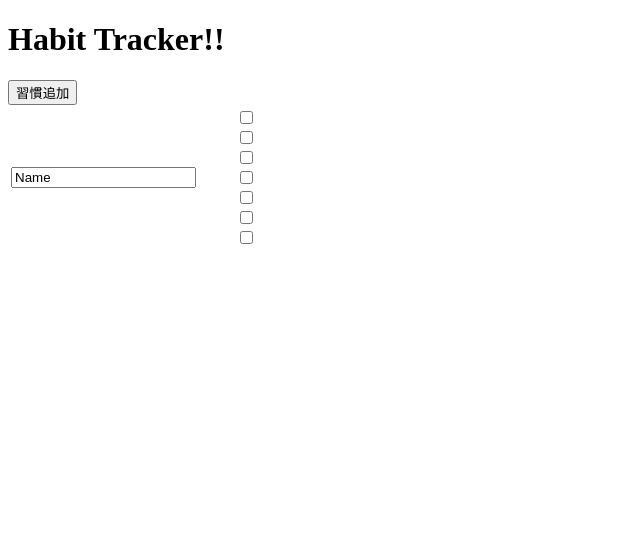
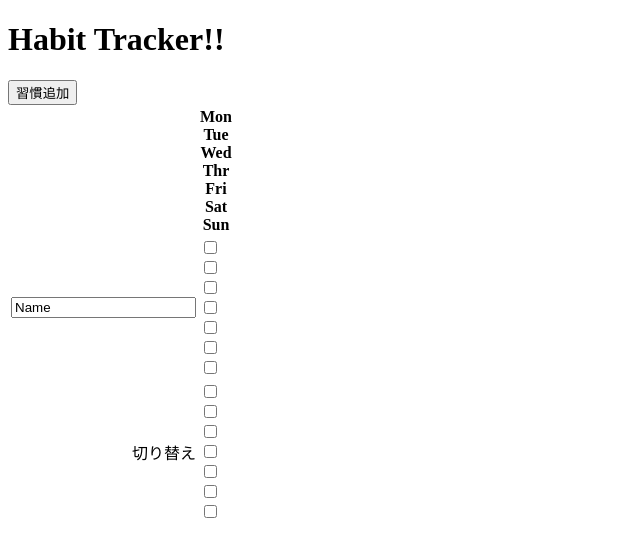
Before and after one commit to otyazukeGit/habit_tracker, a React app: page /#/ in a window 1280 px wide. Shown: the top 556 px of the page, without its empty margins (0-640 px from the left). Built offline with nearby package versions, Linux system fonts and the light colour scheme; the HTML template or start-up script is replaced by a standard one.

Commit message:
基本形追加 ・テーブルCSS少し追加 ・ヘッダ追加、フッタ追加 ・チェックボックスstate管理 ・曜日単位でチェックボックスon/off ・テキスト変更state管理

```diff
--- /dev/null
+++ b/02_component/footer.tsx
@@ -0,0 +1,43 @@
+import * as React from 'react'
+
+interface PropsFooter {
+	footerDays:{
+		monday:boolean,
+		tuesday:boolean,
+		wednesday:boolean,
+		thirsday:boolean,
+		friday:boolean,
+		sataday:boolean,
+		sunday:boolean
+	}
+	switchHabitAllDays: Function,
+}
+
+export class HabitFooter extends React.Component<PropsFooter, {}> {
+	constructor(props){
+		super(props)
+	}
+
+	switchDay(e){
+		this.props.switchHabitAllDays(e.target.checked, e.target.className)
+	}
+
+	render(){
+		return (
+			<tr className="habitLane">
+				<td style={{textAlign:"right"}}>切り替え</td>
+				<td>
+					<div className="days">
+						<div className="dayItem"><input type="checkbox" className="monday" checked={this.props.footerDays.monday} onChange={this.switchDay.bind(this)}/></div>
+						<div className="dayItem"><input type="checkbox" className="tuesday" checked={this.props.footerDays.tuesday} onChange={this.switchDay.bind(this)}/></div>
+						<div className="dayItem"><input type="checkbox" className="wednesday" checked={this.props.footerDays.wednesday} onChange={this.switchDay.bind(this)}/></div>
+						<div className="dayItem"><input type="checkbox" className="thirsday" checked={this.props.footerDays.thirsday} onChange={this.switchDay.bind(this)}/></div>
+						<div className="dayItem"><input type="checkbox" className="friday" checked={this.props.footerDays.friday} onChange={this.switchDay.bind(this)}/></div>
+						<div className="dayItem"><input type="checkbox" className="sataday" checked={this.props.footerDays.sataday} onChange={this.switchDay.bind(this)}/></div>
+						<div className="dayItem"><input type="checkbox" className="sunday" checked={this.props.footerDays.sunday} onChange={this.switchDay.bind(this)}/></div>
+					</div>
+				</td>
+			</tr>
+		)
+	}
+}
--- /dev/null
+++ b/02_component/header.tsx
@@ -0,0 +1,26 @@
+import * as React from 'react'
+
+export class HabitHeader extends React.Component<{}> {
+	constructor(props){
+		super(props)
+	}
+
+	render(){
+		return (
+			<tr className="habitLane">
+				<th></th>
+				<th>
+					<div className="days">
+						<div className="dayItem">Mon</div>
+						<div className="dayItem">Tue</div>
+						<div className="dayItem">Wed</div>
+						<div className="dayItem">Thr</div>
+						<div className="dayItem">Fri</div>
+						<div className="dayItem">Sat</div>
+						<div className="dayItem">Sun</div>
+					</div>
+				</th>
+			</tr>
+		)
+	}
+}
--- a/04_action/actions.ts
+++ b/04_action/actions.ts
@@ -5,3 +5,9 @@ export const addHabit = () => {
 export const modHabit = (key:number, name:string) => {
 	return {type: 'UPDATE_Habit', habitKey:key, habitName: name}
 }
+export const switchHabitAllDays = (onOff:boolean, className:string) => {
+	return {type: 'Switch_Habit_AllDays', onOff: onOff, className:className}
+}
+export const switchHabitDay = (key:number, onOff:boolean, className:string) => {
+	return {type: 'Switch_Habit_Day', habitKey:key, onOff: onOff, className:className}
+}
--- a/src/renderer.tsx
+++ b/src/renderer.tsx
@@ -3,13 +3,16 @@ import * as ReactDOM from 'react-dom'
 import {createStore} from 'redux'
 import {Provider, connect} from 'react-redux'
 import * as Actions from '../04_action/actions'
-
+import {HabitFooter} from '../02_component/footer'
+import {HabitHeader} from '../02_component/header'
 
 interface PropsHabit {
 	habitName : string,
 	// key: number,  //keyはReactの特別プロパティ  差分レンダリングの為にある。
 	habitKey: number,
-	modHabit: Function
+	habitDays: habitDaysType,
+	modHabit: Function,
+	switchHabitDay: Function,
 }
 interface StateHabit {
 }
@@ -24,8 +27,12 @@ class HabitLane extends React.Component<PropsHabit, StateHabit> {
 		}
 	}
 
-	changeText(e){
+	changeText(e){ //React input.valueの変更はonChangeで制御
 		this.props.modHabit(this.props.habitKey, e.target.value)
+	}
+
+	chandeDay(e){
+		this.props.switchHabitDay(this.props.habitKey, e.target.checked, e.target.className)
 	}
 
 	render() {
@@ -35,22 +42,22 @@ class HabitLane extends React.Component<PropsHabit, StateHabit> {
 		return (
 			<tr className="habitLane">
 				<td><input type="text" value={this.props.habitName} onChange={this.changeText.bind(this)} id="habitName"/></td>
-				<td>　　</td>
 				<td>
 					<div className="days">
-						<div className="dayItem monday"><input type="checkbox"/></div>
-						<div className="dayItem tuesday"><input type="checkbox"/></div>
-						<div className="dayItem wednesday"><input type="checkbox"/></div>
-						<div className="dayItem thirsday"><input type="checkbox"/></div>
-						<div className="dayItem friday"><input type="checkbox"/></div>
-						<div className="dayItem sataday"><input type="checkbox"/></div>
-						<div className="dayItem sunday"><input type="checkbox"/></div>
+						<div className="dayItem"><input type="checkbox" className="monday" checked={this.props.habitDays.monday} onChange={this.chandeDay.bind(this)}/></div>
+						<div className="dayItem"><input type="checkbox" className="tuesday" checked={this.props.habitDays.tuesday} onChange={this.chandeDay.bind(this)}/></div>
+						<div className="dayItem"><input type="checkbox" className="wednesday" checked={this.props.habitDays.wednesday} onChange={this.chandeDay.bind(this)}/></div>
+						<div className="dayItem"><input type="checkbox" className="thirsday" checked={this.props.habitDays.thirsday} onChange={this.chandeDay.bind(this)}/></div>
+						<div className="dayItem"><input type="checkbox" className="friday" checked={this.props.habitDays.friday} onChange={this.chandeDay.bind(this)}/></div>
+						<div className="dayItem"><input type="checkbox" className="sataday" checked={this.props.habitDays.sataday} onChange={this.chandeDay.bind(this)}/></div>
+						<div className="dayItem"><input type="checkbox" className="sunday" checked={this.props.habitDays.sunday} onChange={this.chandeDay.bind(this)}/></div>
 					</div>
 				</td>
 			</tr>
 		)
 	}
 }
+
 
 /**
  * 親コンポーネントクラス用 Props
@@ -59,10 +66,15 @@ interface Props0 {
 	initialState?: initialStateType,
 	habits: [{
 		habitKey:number,
-		habitName:string
+		habitName:string,
+		habitDays:habitDaysType,
+		footerDays:habitDaysType
 	}],
+	footerDays: habitDaysType,
 	addHabit: Function,
-	modHabit: Function
+	modHabit: Function,
+	switchHabitAllDays: Function,
+	switchHabitDay: Function
 }
 /**
  * 親コンポーネントクラス用 State
@@ -86,7 +98,17 @@ class App extends React.Component<Props0, State0> {
 				<div className="OutBorder">
 					<table id="habits">
 						<tbody>
-							{this.props.habits.map( (habit)=>{return <HabitLane habitName={habit.habitName} key={habit.habitKey} habitKey={habit.habitKey} modHabit={this.props.modHabit.bind(this)} />})}
+							<HabitHeader />
+							{this.props.habits.map( (habit)=>{
+								return <HabitLane
+									habitName={habit.habitName}
+									key={habit.habitKey}
+									habitKey={habit.habitKey}
+									habitDays={habit.habitDays}
+									modHabit={this.props.modHabit.bind(this)}
+									switchHabitDay={this.props.switchHabitDay.bind(this)} />}
+							)}
+							<HabitFooter footerDays={this.props.footerDays} switchHabitAllDays={this.props.switchHabitAllDays}/>
 						</tbody>
 					</table>
 				</div>
@@ -95,13 +117,26 @@ class App extends React.Component<Props0, State0> {
 	}
 }
 
+interface habitDaysType {
+		monday:boolean,
+		tuesday:boolean,
+		wednesday:boolean,
+		thirsday:boolean,
+		friday:boolean,
+		sataday:boolean,
+		sunday:boolean
+}
+
 // Storeに入れるstate用タイプ
 interface initialStateType {
 	keyIndex:number,
 	habits: [{
 		habitKey:number,
 		habitName:string
+		// habitDays:boolean[]
+		habitDays:habitDaysType,
 	}],
+	footerDays:habitDaysType
 }
 
 /**
@@ -111,8 +146,28 @@ const initialState:initialStateType = {
 	keyIndex:1,
 	habits: [{
 		habitKey:1,
-		habitName:"Name"
+		habitName:"Name",
+		// habitDays:[false,false,false,false,false,false,false]
+		habitDays:{
+			monday:false,
+			tuesday:false,
+			wednesday:false,
+			thirsday:false,
+			friday:false,
+			sataday:false,
+			sunday:false
+		},
 	}],
+	footerDays:{
+		monday:false,
+		tuesday:false,
+		wednesday:false,
+		thirsday:false,
+		friday:false,
+		sataday:false,
+		sunday:false
+	}
+
 }
 
 /**
@@ -121,20 +176,56 @@ const initialState:initialStateType = {
  * @param action 更新メソッド分岐名称、第２引数以降はセット用値
  */
 const reducer = (state = initialState , action) => {
+		let newMap
 		switch(action.type){
 			case 'ADD_Habit':
+				console.log("ADD_Habit()")
 				return Object.assign({}, state, {
 					keyIndex: state.keyIndex + 1,
-					habits: state.habits.concat({habitKey:state.keyIndex + 1, habitName:""})  // pushだとstate変更になるので、Reactが変更感知しないっぽい.
+					habits: state.habits.concat({
+						habitKey:state.keyIndex + 1,
+						habitName:"",
+						// habitDays:[false,false,false,false,false,false,false]
+						habitDays:{
+							monday:false,
+							tuesday:false,
+							wednesday:false,
+							thirsday:false,
+							friday:false,
+							sataday:false,
+							sunday:false
+						}
+					})  // pushだとstate変更になるので、Reactが変更感知しないっぽい.
 				})
 			case 'UPDATE_Habit':
-				let newMap = state.habits.map((habit)=>{
+				console.log("UPDATE_Habit()")
+				newMap = state.habits.map((habit)=>{
 					// return {
 					// 	habitKey: habit.habitKey,
 					// 	habitName: habit.habitKey === action.habitKey ? action.habitName : habit.habitName
 					// }
 					if(habit.habitKey === action.habitKey){
-						return {habitKey: habit.habitKey, habitName: action.habitName}
+						// return {habitKey: habit.habitKey, habitName: action.habitName, habitDays:habit.habitDays}
+						return {...habit, habitName: action.habitName}
+					}else {
+						return {...habit}
+					}
+				})
+				return Object.assign({}, state, { habits: newMap })
+			case 'Switch_Habit_AllDays':
+				console.log("Switch_Habit_AllDays()")
+				let new_habits = state.habits.map(habit => {
+					return {...habit, habitDays:Object.assign(habit.habitDays, {[action.className]:action.onOff})}
+				})
+				let new_footerDays = Object.assign({}, state.footerDays, {[action.className]:action.onOff})
+				return Object.assign({}, state, {
+					habits: new_habits,
+					footerDays: new_footerDays})
+			case 'Switch_Habit_Day':
+				console.log("Switch_Habit_Day()")
+				newMap = state.habits.map((habit)=>{
+					if(habit.habitKey === action.habitKey){
+						return {...habit, habitDays:Object.assign(habit.habitDays, {[action.className]:action.onOff})}
 					}else {
 						return {...habit}
 					}
@@ -158,6 +249,7 @@ const mapStateToProps = (state /*, ownProps*/) => {
 	return {
 		keyIndex: state.keyIndex,
 		habits : state.habits,
+		footerDays: state.footerDays
 	}
  }
 /**
@@ -166,7 +258,9 @@ const mapStateToProps = (state /*, ownProps*/) => {
 const mapDispatchToProps = (dispatch) => {
 	return {
 		addHabit : () => dispatch(Actions.addHabit()),
-		modHabit : (key:number, name:string) => dispatch(Actions.modHabit(key, name))
+		modHabit : (key:number, name:string) => dispatch(Actions.modHabit(key, name)),
+		switchHabitAllDays : (onOff:boolean, className:string) => dispatch(Actions.switchHabitAllDays(onOff, className)),
+		switchHabitDay : (key:number, onOff:boolean, className:string) => dispatch(Actions.switchHabitDay(key, onOff, className))
 	}
 }
 
--- a/view/css/application.css
+++ b/view/css/application.css
@@ -1,11 +1,18 @@
-#habits {
-	border: 2px;
+/* table#habits {
+	border-collapse:collapse;  これをすると<tr>にborderが指定できる
+} */
+table {
+	background-color: aliceblue;
+}
+th.div.days {
+	background-color: moccasin;
 }
 .days {
 	display: flex;
 	width: 500px;
 }
-
 .dayItem {
 	flex-basis:50px;
+	border:1px solid mediumblue;
+	text-align: center;
 }
```
Also changed, not shown: 1 other file (tests, documents, lock files or other folders).
